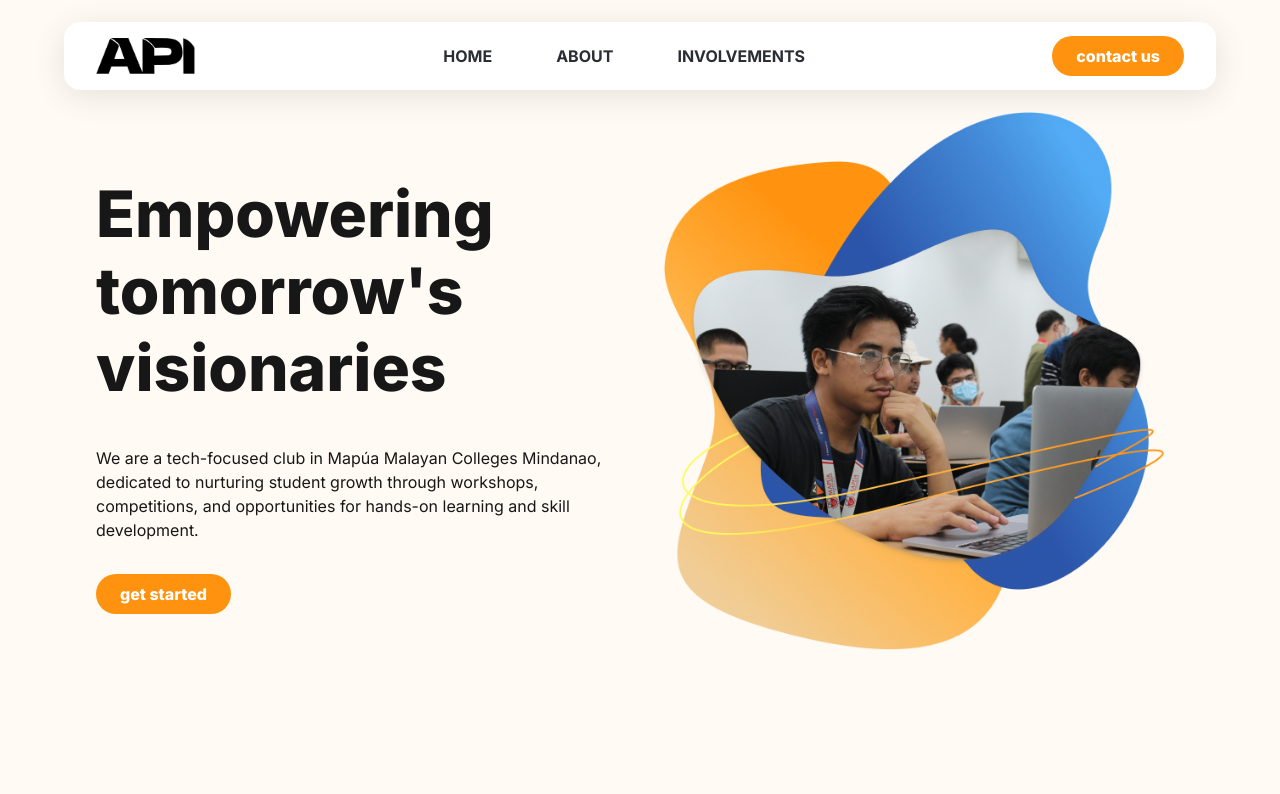
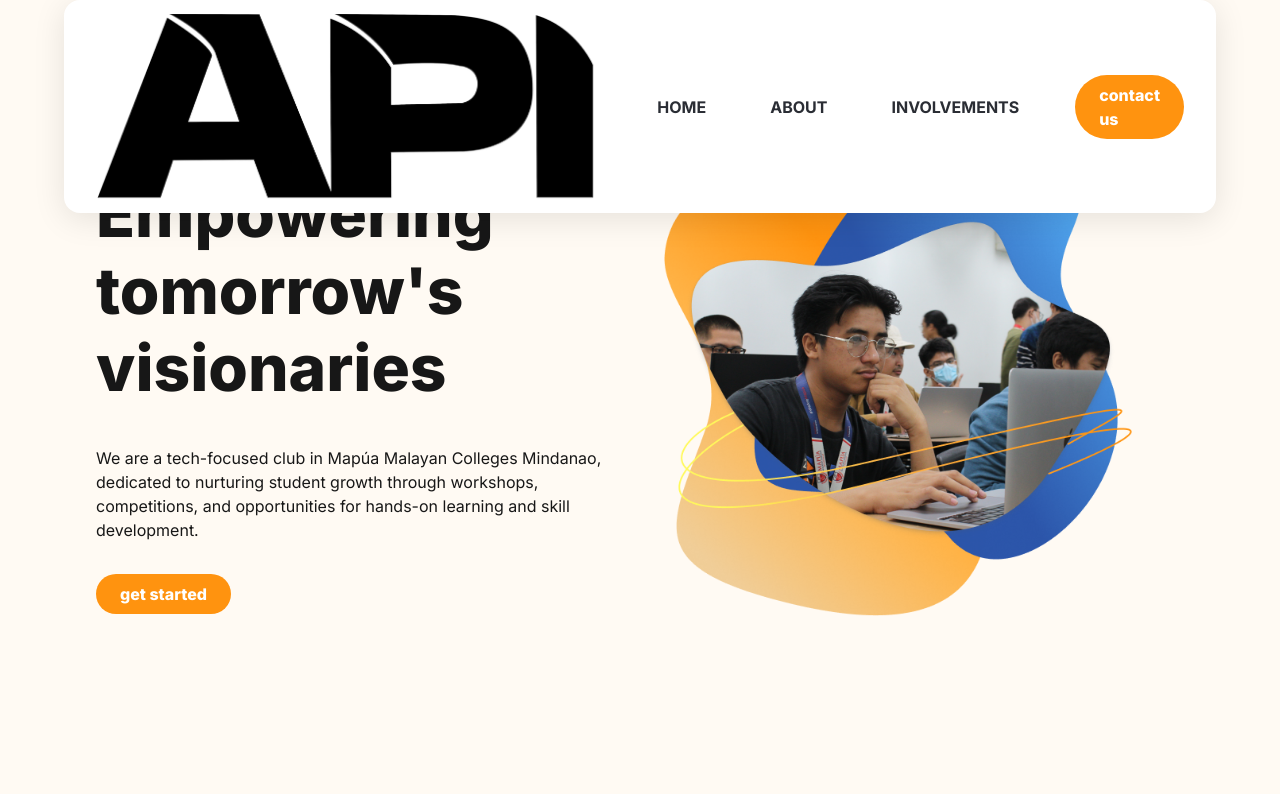
Before and after one commit to LAFruto/api-website, a Next.js app: page / in a window 1280 px wide. Shown: the top 794 px of the page. Built offline with nearby package versions, Linux system fonts and the light colour scheme.

Commit message:
fix: animations, images

```diff
--- a/app/globals.css
+++ b/app/globals.css
@@ -35,7 +35,7 @@ main {
   .show {
     @apply opacity-100 translate-y-0;
   }
-u
+
   .hide-x {
     @apply opacity-0 translate-x-5;
     transition: opacity 0.75s ease, transform 1s ease;
--- a/components/Banner.tsx
+++ b/components/Banner.tsx
@@ -14,6 +14,7 @@ const Banner = ({ image, title }: BannerProps) => {
       height={0}
       sizes="100vw"
       className="w-full h-[500px] object-cover mt-[-1rem]"
+      priority
     />
   );
 };
--- a/components/contact/Location.tsx
+++ b/components/contact/Location.tsx
@@ -10,7 +10,15 @@ const Location = () => {
         <div className="flex flex-col justify-between w-full lg:w-[51%]">
           <h1 className="text-white leading-tight bold-46 lg:bold-64 hide !delay-200">Where to Find us</h1>
           <div className="mt-5 gap-4 flex lg:flex-col items-center lg:items-start hide !delay-300">
-            <Image src={"/images/mapua.png"} alt="mmcm" width={150} height={150} quality={100} />
+            <Image
+              src={"/images/mapua.png"}
+              alt="mmcm"
+              width="0"
+              height="0"
+              sizes="100vw"
+              quality={100}
+              className="w-[40%] h-full"
+            />
             <p className="text-white">
               Located at <strong>Mapúa Malayan Colleges Mindanao</strong>, Gen. Douglas MacArthur Hwy, Talomo, Davao
               City
--- a/components/home/Hero.tsx
+++ b/components/home/Hero.tsx
@@ -41,7 +41,15 @@ const Hero = () => {
           </div>
         </div>
         <div className="block hide-x !delay-200">
-          <Image src="/images/hero.png" alt="hero" width={500} height={500} />
+          <Image
+            src="/images/hero.png"
+            alt="hero"
+            width="0"
+            height="0"
+            sizes="100vw"
+            className="w-[90%] h-auto"
+            priority
+          />
         </div>
       </div>
     </section>
--- a/components/involvements/Involvement.tsx
+++ b/components/involvements/Involvement.tsx
@@ -37,7 +37,7 @@ const InvolvementPost = ({ content }: { content: Content }) => {
   return (
     <>
       <div className="relative w-full h-[400px] rounded-b-3xl overflow-hidden">
-        <Image src={content.thumbnail} alt={content.title} fill style={{ objectFit: "cover" }} />
+        <Image src={content.thumbnail} alt={content.title} fill style={{ objectFit: "cover" }} priority />
         <div className="absolute inset-0 bg-blue-700 opacity-40 pointer-events-none" />
         <Link href="/involvements" className="z-1 bottom-0 absolute padding-container left-5 mb-10 hide !delay-100">
           <Button type="button" title="< All Involvements" variant="btn-orange" />
--- a/components/involvements/Involvements.tsx
+++ b/components/involvements/Involvements.tsx
@@ -19,8 +19,11 @@ const InvolvementItem = ({ content }: InvolvementItemProps) => {
         <Image
           src={content.thumbnail}
           alt={content.title}
-          fill
-          className="relative object-cover ease-in-out duration-300 group-hover:scale-[`1.1]  group-hover:brightness-90 group-hover:saturate-100 group-hover:sepia-30 group-hover:opacity-70 !overflow-hidden cursor-pointer"
+          width="0"
+          height="0"
+          sizes="100vw"
+          className="w-full h-full relative object-cover ease-in-out duration-300 group-hover:scale-[`1.1]  group-hover:brightness-90 group-hover:saturate-100 group-hover:sepia-30 group-hover:opacity-70 !overflow-hidden cursor-pointer"
+          priority
         />
         <div className="w-[80%] max-w-[36.5625rem] bg-orange-50 cursor-pointer flex-col items-start p-[1.875rem] flex absolute top-auto bottom-[7%] left-[5%] right-auto rounded-xl gap-4 ease-in-out duration-300 hover:bg-orange-90 hide">
           <div className="flex gap-2">
--- a/components/navbar/Navbar.tsx
+++ b/components/navbar/Navbar.tsx
@@ -18,7 +18,14 @@ const Navbar = () => {
     <div className="z-50 !fixed top-0 left-0 right-0 bottom-auto w-full min-h-28 items-center pl-[5%] pr-[5%] flex bg-black">
       <div className="max-w-[80rem] w-full h-full px-8 py-3.5 gap-8 flexBetween items-center bg-white m-auto relative shadow-xl rounded-2xl">
         <Link href="/">
-          <Image src="/images/text_logo2.png" alt="API Logo" width={100} height={100} className="inline-block" />
+          <Image
+            src="/images/text_logo2.png"
+            alt="API Logo"
+            width="80"
+            height="80"
+            className="w-full h-auto"
+            priority
+          />
         </Link>
 
         <nav className="h-full items-center static hidden lg:flex">
```
